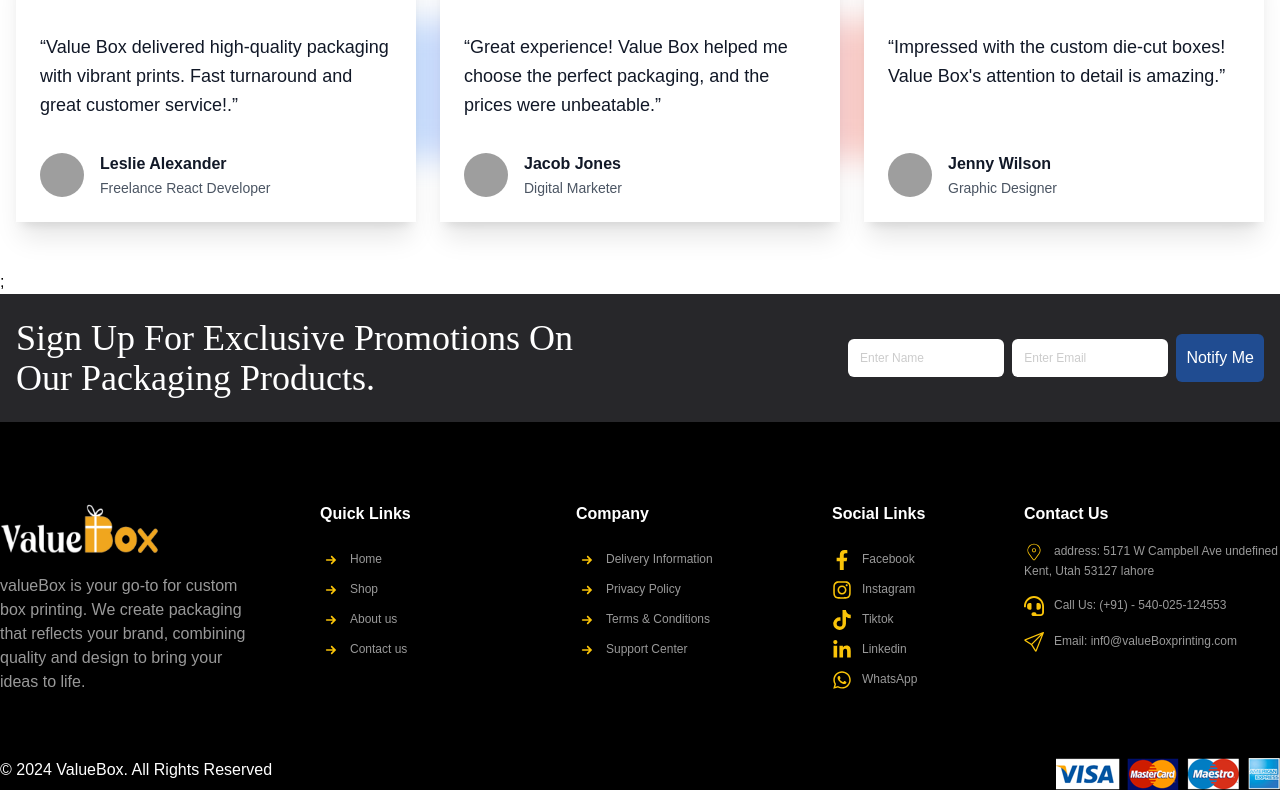
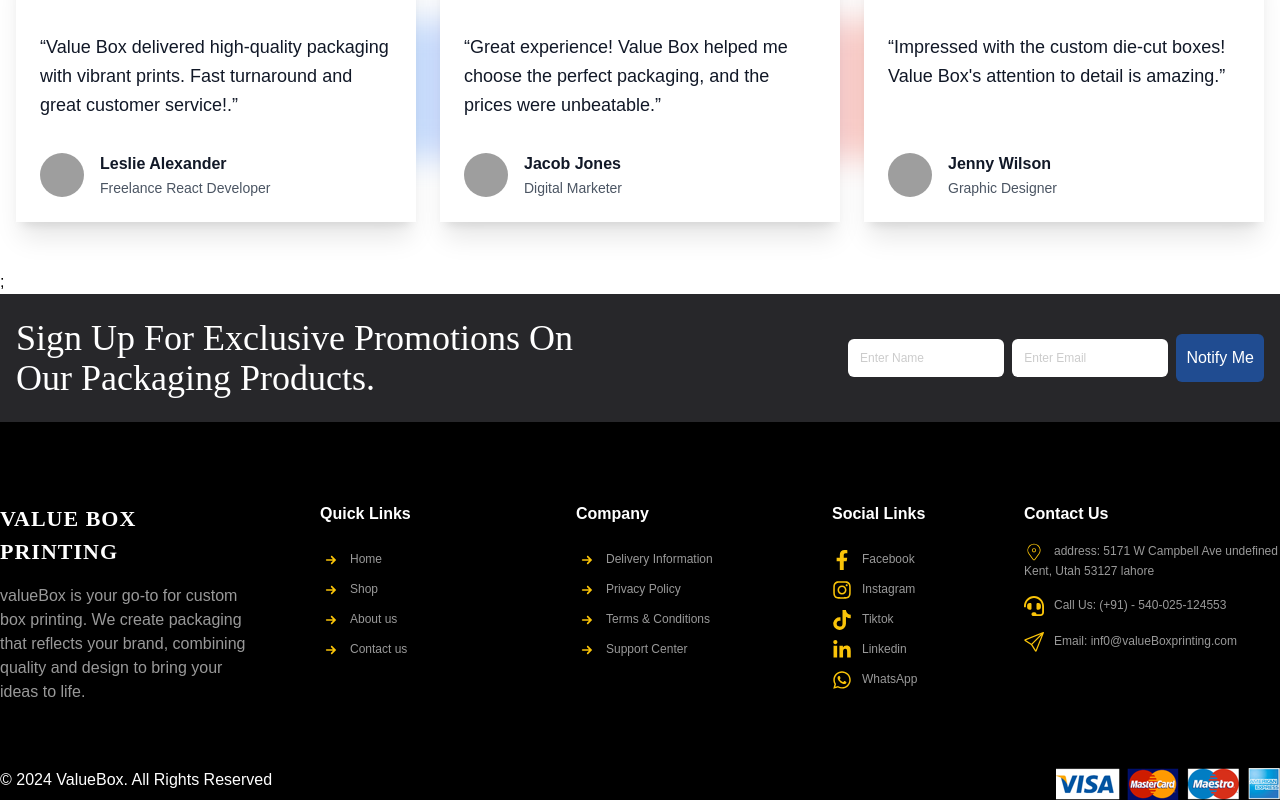
Before and after one commit to techinalhamza/valueBoxPrinting, a React (Vite) app: page / in a window 1280 px wide. Shown: the part 5221-6021 px from the top of the page. Built offline with nearby package versions, Linux system fonts and the light colour scheme; grey boxes are pictures that could not be loaded; a web font is replaced by a local one.

Commit message:
footer logo change

```diff
--- a/src/components/Footer/Footer.jsx
+++ b/src/components/Footer/Footer.jsx
@@ -28,9 +28,12 @@
         <div className="main-container">
           <div className="footer-content ">
             <div className="row footer-data grid grid-cols-5 sm:grid-cols-2 sm:px-4">
-              <div className="footer-col mt-4 sm:col-span-2 ">
+              <div className="footer-col mt-4 sm:col-span-2  ">
                 <div className="img">
-                  <img src={logo} alt="" className="w-40" />
+                  {/* <img src={logo} alt="" className="w-40" /> */}
+                  <h1 className="text-white font-bold text-[22px]  font-heading tracking-1px">
+                    VALUE BOX PRINTING
+                  </h1>
                 </div>
                 <div className="company-info mt-4 ">
                   <p className="text-[#999999]">
--- a/tailwind.config.js
+++ b/tailwind.config.js
@@ -30,6 +30,9 @@
         Button: "var(--btnblue)",
         Yellow: "var(--yellow)",
       },
+      letterSpacing: {
+        "1px": "1px",
+      },
     },
   },
   plugins: [],
```
